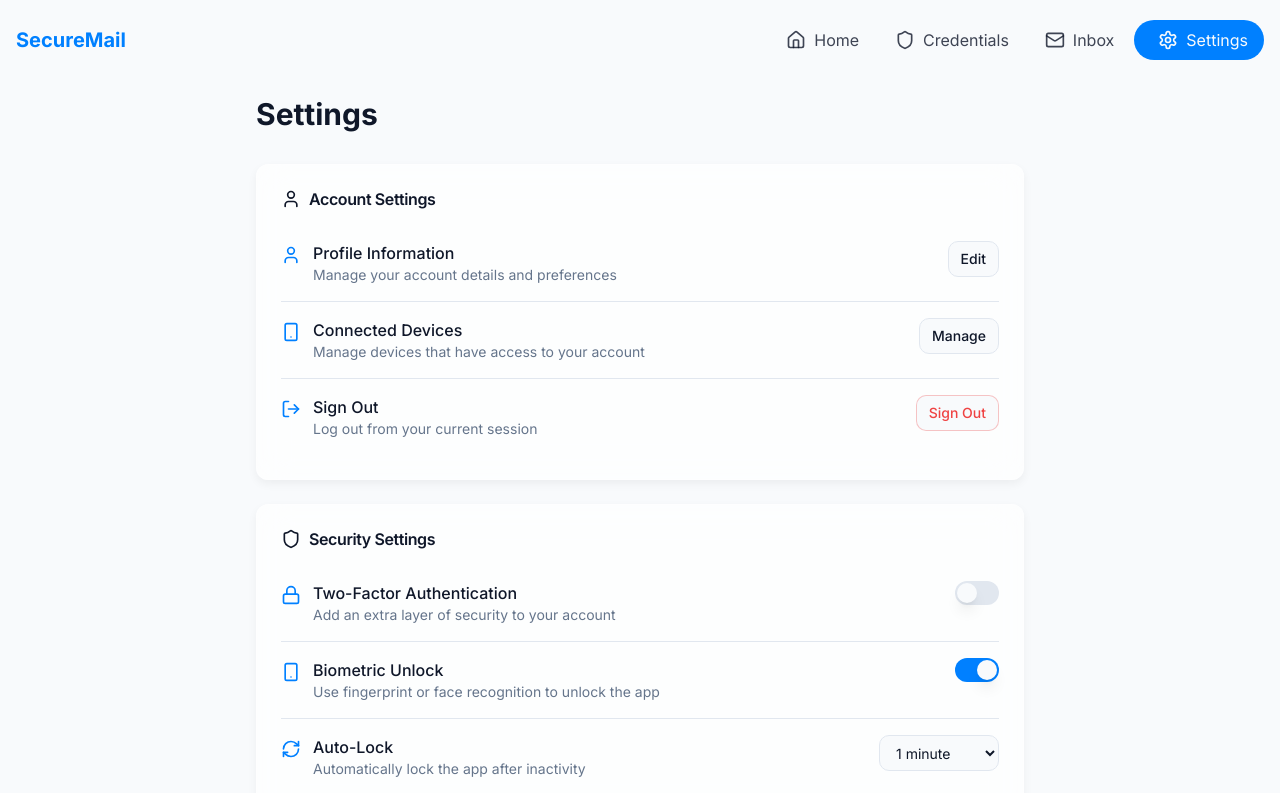
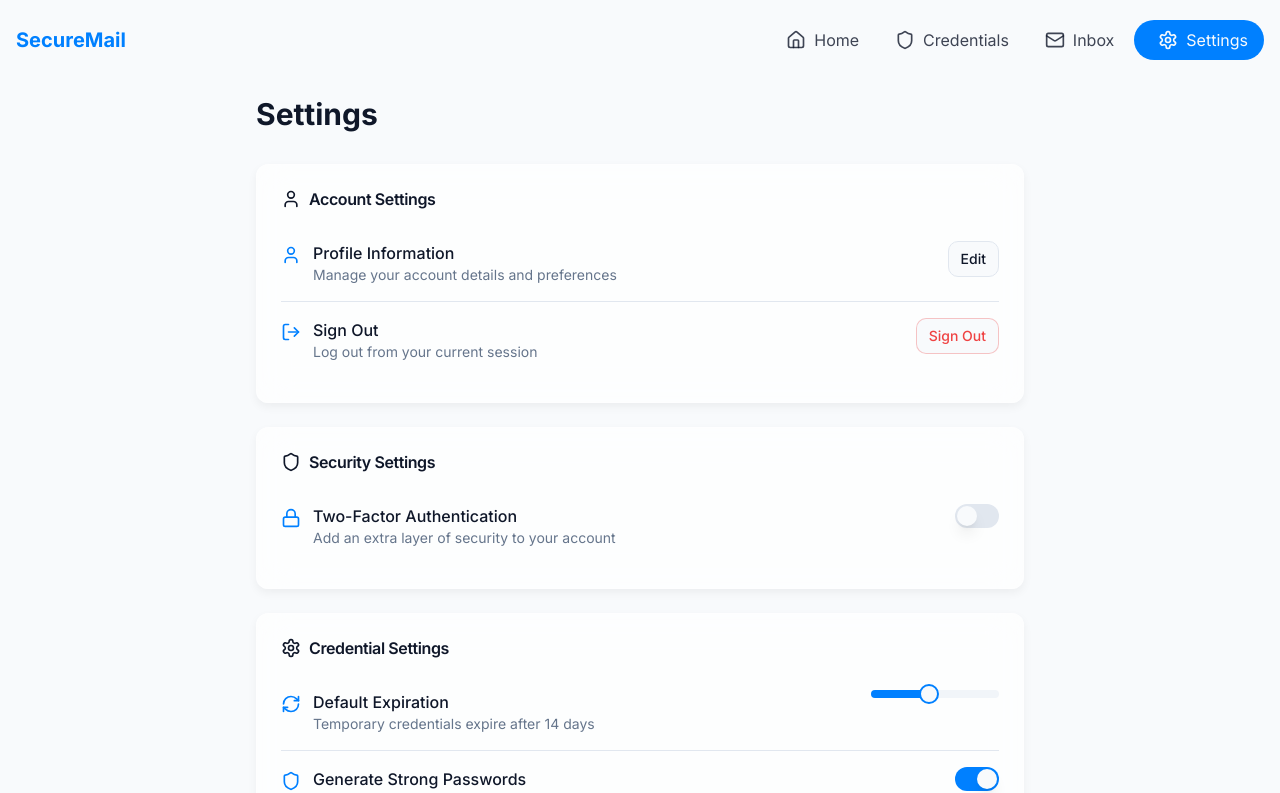
Before and after one commit to AnkushWaghmare/secure-mailcraft, a React (Vite) app: page /settings in a window 1280 px wide. Shown: the top 793 px of the page. Built offline with nearby package versions, Linux system fonts and the light colour scheme.

Commit message:
Remove biometric and autolock settings
Removes the biometric unlock and autolock settings from the settings page, as they are not relevant for the current application. This completes the initial frontend implementation.

```diff
--- a/src/components/ui-custom/Button.tsx
+++ b/src/components/ui-custom/Button.tsx
@@ -11,6 +11,7 @@ export interface ButtonProps extends Omit<React.ButtonHTMLAttributes<HTMLButtonE
   iconPosition?: 'left' | 'right';
   children?: React.ReactNode;
   className?: string;
+  onClick?: (event: React.MouseEvent<HTMLButtonElement>) => void;
 }
 
 const Button = React.forwardRef<HTMLButtonElement, ButtonProps>(
@@ -22,6 +23,7 @@ const Button = React.forwardRef<HTMLButtonElement, ButtonProps>(
     fullWidth = false,
     icon,
     iconPosition = 'left',
+    onClick,
     ...props
   }, ref) => {
     const variants = {
@@ -50,6 +52,7 @@ const Button = React.forwardRef<HTMLButtonElement, ButtonProps>(
           fullWidth ? 'w-full' : '',
           className
         )}
+        onClick={onClick}
         {...props as any} // Type assertion to avoid conflicts
       >
         {icon && iconPosition === 'left' && <span className="mr-2">{icon}</span>}
--- a/src/pages/Settings.tsx
+++ b/src/pages/Settings.tsx
@@ -5,7 +5,7 @@ import { Card, CardHeader, CardTitle, CardContent } from '@/components/ui-custom
 import Button from '@/components/ui-custom/Button';
 import { Switch } from '@/components/ui/switch';
 import { Slider } from '@/components/ui/slider';
-import { Settings as SettingsIcon, Shield, Bell, RefreshCw, Lock, User, Smartphone, LogOut } from 'lucide-react';
+import { Settings as SettingsIcon, Shield, Bell, RefreshCw, Lock, User, LogOut } from 'lucide-react';
 
 const SettingRow = ({
   icon,
@@ -59,14 +59,6 @@ const Settings = () => {
                 </SettingRow>
 
                 <SettingRow
-                  icon={<Smartphone size={20} />}
-                  title="Connected Devices"
-                  description="Manage devices that have access to your account"
-                >
-                  <Button variant="outline" size="sm">Manage</Button>
-                </SettingRow>
-
-                <SettingRow
                   icon={<LogOut size={20} />}
                   title="Sign Out"
                   description="Log out from your current session"
@@ -92,29 +84,6 @@ const Settings = () => {
                   description="Add an extra layer of security to your account"
                 >
                   <Switch id="two-factor" />
-                </SettingRow>
-
-                <SettingRow
-                  icon={<Smartphone size={20} />}
-                  title="Biometric Unlock"
-                  description="Use fingerprint or face recognition to unlock the app"
-                >
-                  <Switch id="biometric" defaultChecked />
-                </SettingRow>
-
-                <SettingRow
-                  icon={<RefreshCw size={20} />}
-                  title="Auto-Lock"
-                  description="Automatically lock the app after inactivity"
-                >
-                  <div className="flex items-center space-x-2">
-                    <select className="h-9 rounded-md border border-input bg-background px-3 text-sm">
-                      <option value="1">1 minute</option>
-                      <option value="5">5 minutes</option>
-                      <option value="15">15 minutes</option>
-                      <option value="30">30 minutes</option>
-                    </select>
-                  </div>
                 </SettingRow>
               </CardContent>
             </Card>
```
